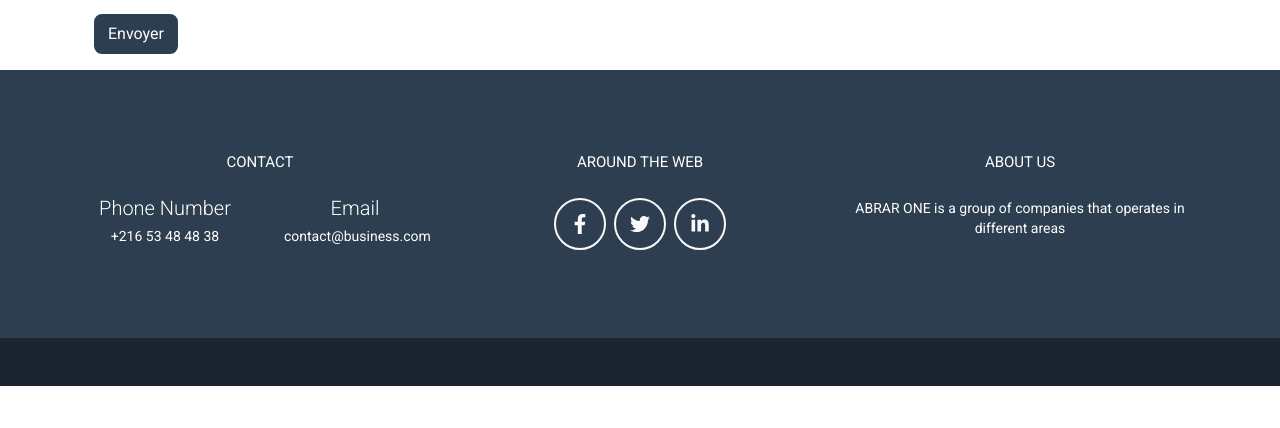
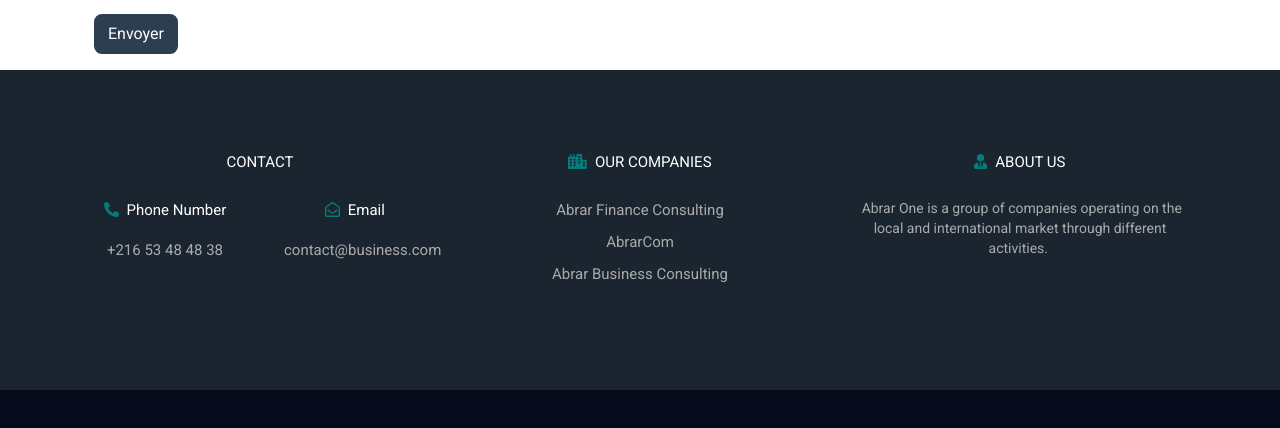
Before and after one commit to Houssem-Chaouachi/abrar-site, an Angular app: page / in a window 1280 px wide. Shown: the part 1899-2327 px from the top of the page. Before the commit the page ends 2285 px from the top, so only its background shows below. Built offline with nearby package versions, Linux system fonts and the light colour scheme; grey boxes are pictures that could not be loaded.

Commit message:
footer updated

```diff
--- a/src/app/footer/footer.component.css
+++ b/src/app/footer/footer.component.css
@@ -1,3 +1,9 @@
 /* a {
     color: #fff;
 } */
+.footer-text{
+    color: #ababab;
+}
+.footer-icon{
+    color: #067c7b;
+}
--- a/src/app/footer/footer.component.html
+++ b/src/app/footer/footer.component.html
@@ -1,32 +1,34 @@
-<footer class="footer text-center">
+<footer class="footer text-center footer-color">
     <div class="container">
         <div class="row">
             <!-- Footer Location-->
             <div class="col-lg-4 mb-5 mb-lg-0">
                 <h4 class="mb-4">CONTACT</h4>
                 <div class="row">
-                    <div class="col-md-6">
-                    <label class="lead" for=""> Phone Number</label>
-                    <a > +216 53 48 48 38</a>
-                </div>
-                    <div class="col-md-6">
-                    <label class="lead" for="">Email</label>
-                    <a class="text-white" href="mailto:contact@business.com">contact@business.com</a>
-                </div>
+                    <div class="col-md-6 ">
+                        <h4 class="lead" ><i class="fas fa-phone-alt footer-icon mr-1"></i>  Phone Number</h4>
+                        <h4 class="footer-text"> +216 53 48 48 38</h4>
+                    </div>
+                    <div class="col-md-6 ">
+                        <h4 class="lead" ><i class="far fa-envelope-open footer-icon mr-1 "></i> Email</h4>
+                        <h4 class="footer-text" href="mailto:contact@business.com"> contact@business.com</h4>
+                    </div>
                 </div>
             </div>
             <!-- Footer Social Icons-->
-            <div class="col-lg-4 mb-5 mb-lg-0">
-                <h4 class="mb-4">AROUND THE WEB</h4><a class="btn btn-outline-light btn-social mx-1"
-                    href="https://www.facebook.com/StartBootstrap"><i class="fab fa-fw fa-facebook-f"></i></a><a
-                    class="btn btn-outline-light btn-social mx-1" href="https://www.twitter.com/sbootstrap"><i
-                        class="fab fa-fw fa-twitter"></i></a><a class="btn btn-outline-light btn-social mx-1"
-                    href="https://www.linkedin.com/in/startbootstrap"><i class="fab fa-fw fa-linkedin-in"></i></a>
+            <div class="col-lg-4 mb-3 mb-lg-0">
+                <h4 class="mb-4 " routerLink=''><i class="fas fa-city footer-icon mr-1"></i>  OUR COMPANIES</h4>
+                <h4 class="mb-2 footer-text" routerLink='afc'>Abrar Finance Consulting</h4>
+                <h4 class="mb-2 footer-text" href="http://abrarcom.com/" >AbrarCom</h4>
+                <h4 class="mb-4 footer-text">Abrar Business Consulting</h4>
+
             </div>
             <!-- Footer About Text-->
             <div class="col-lg-4">
-                <h4 class="mb-4">ABOUT US</h4>
-                <p class="pre-wrap  mb-0">ABRAR ONE is a group of companies that operates in different areas</p>
+                <h4 class="mb-4"><i class="fas fa-user-tie footer-icon mr-1"></i> ABOUT US</h4>
+                <p class="pre-wrap  mb-0 footer-text"> Abrar One is a group of companies operating on the
+                    local and international market through different activities.
+                </p>
             </div>
         </div>
     </div>
```
Also changed, not shown: src/app/footer-afc/footer-afc.component.css (line endings or trailing spaces), src/assets/css/styles.css.
